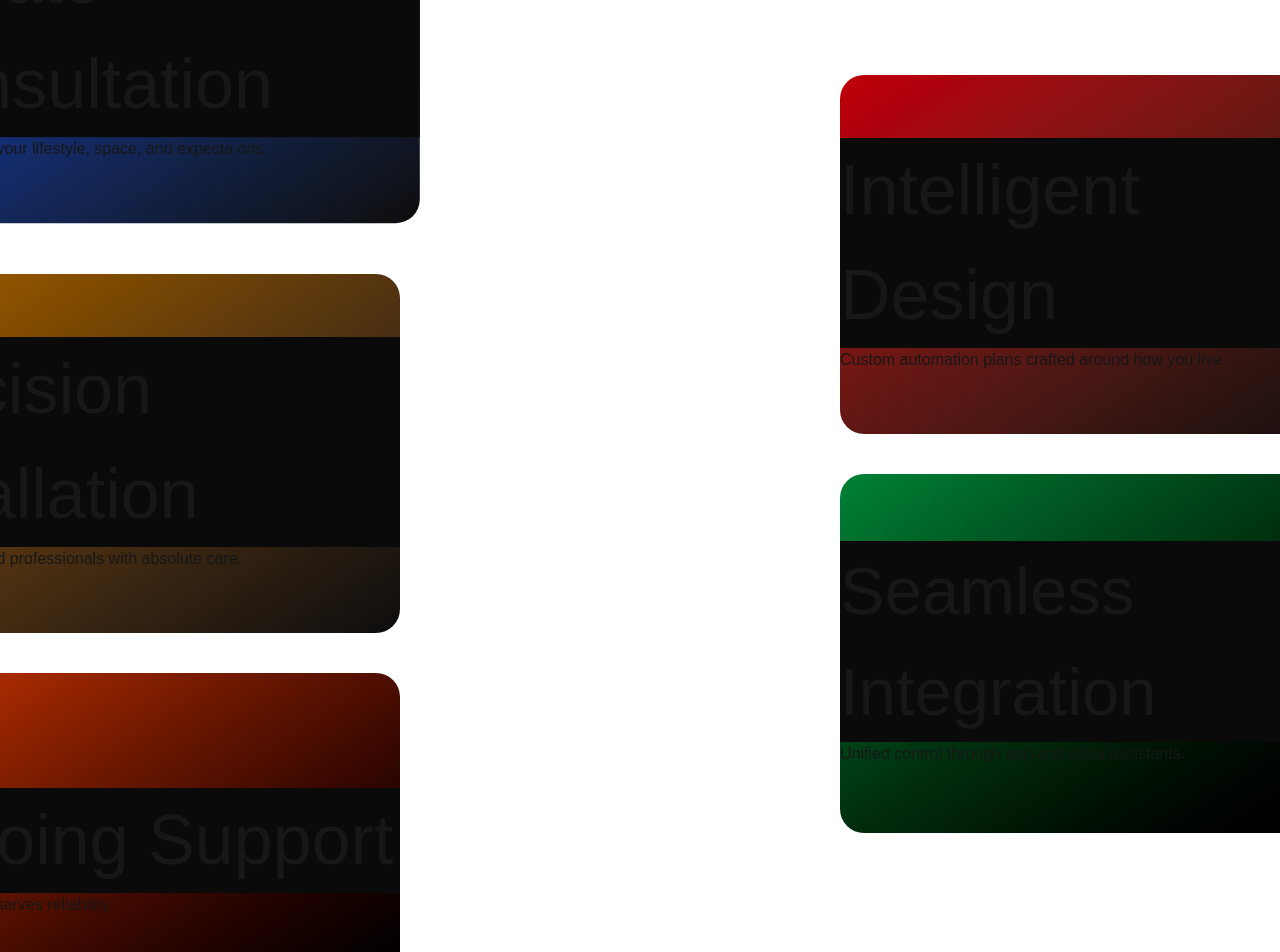
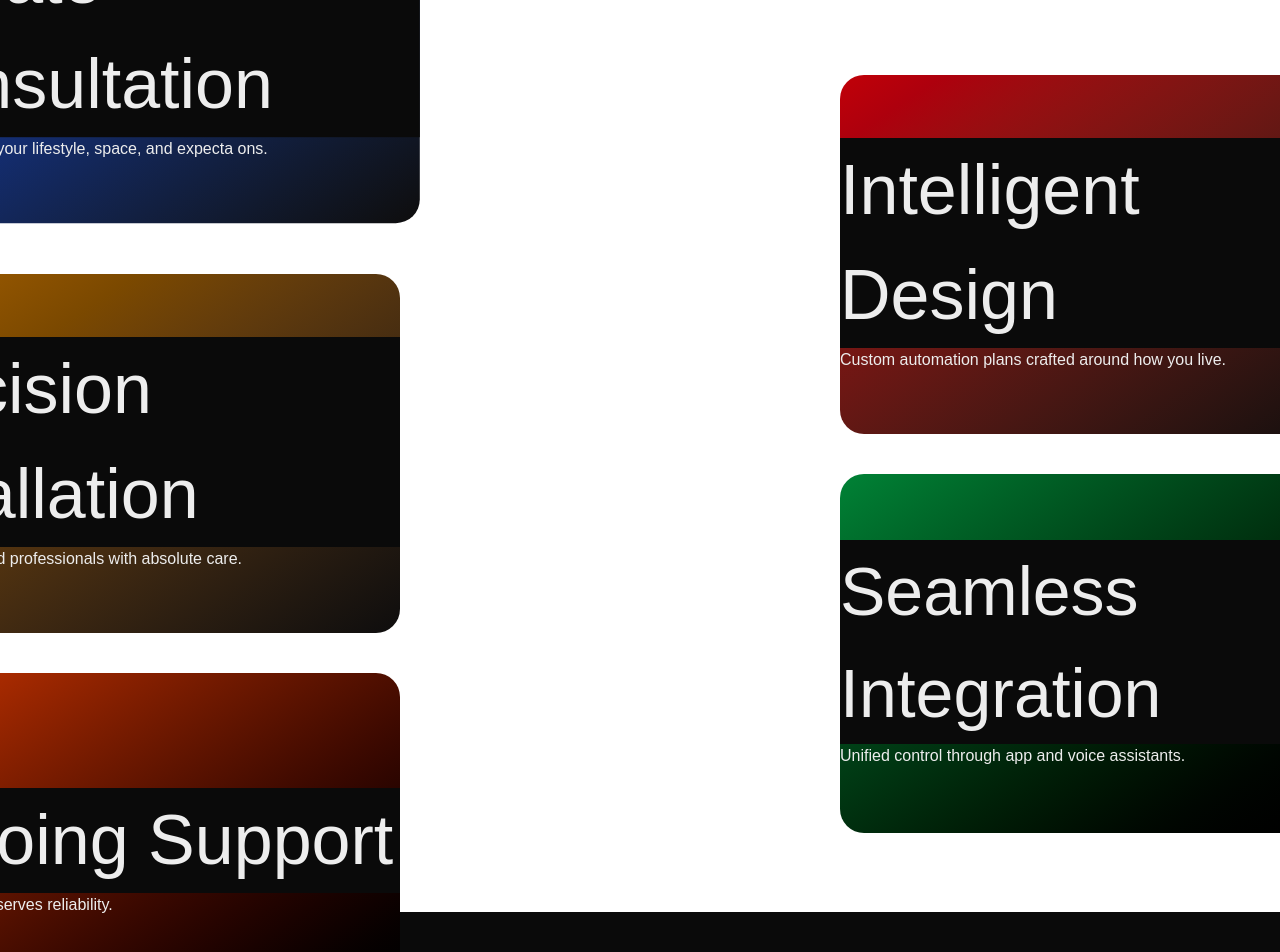
Before and after one commit to manthan20021/smartasure, a Next.js app: page /web/how-it-works in a window 1280 px wide. Shown: the part 880-1832 px from the top of the page. Built offline with nearby package versions, Linux system fonts and the light colour scheme.

Commit message:
resolve responsiveness

```diff
--- a/app/layout.tsx
+++ b/app/layout.tsx
@@ -24,7 +24,7 @@ export default function RootLayout({
   children: React.ReactNode;
 }>) {
   return (
-    <html lang="en" className="dark">
+    <html lang="en" className="bg-[#0A0A0A]">
       <body
         className={`${geistSans.variable} ${geistMono.variable} antialiased  `}
       >
--- a/app/page.tsx
+++ b/app/page.tsx
@@ -33,7 +33,7 @@ export default function Home() {
   }, [loaded]);
 
   return (
-       <ReactLenis root className="h-full w-full bg-[#0F0F0F]">
+       <ReactLenis root className="h-full w-full ">
          {!loaded && <Loader onComplete={() => setLoaded(true)} />}
 <TrionnCursor/>
  <Hero2/>
--- a/app/web/about/page.tsx
+++ b/app/web/about/page.tsx
@@ -154,7 +154,7 @@ export default function About() {
 
   return (
 
-    <div>
+    <div className="bg-[#0A0A0A] text-[#EDEDED]">
 {/* big screen */}
 
 <div
--- a/app/web/hero2/page.tsx
+++ b/app/web/hero2/page.tsx
@@ -43,7 +43,7 @@ useEffect(() => {
 
 
     return(
-        <div className="sm:h-screen mt-20 sm:mt-0 h-auto w-screen flex flex-col items-center">
+        <div className="sm:h-screen mt-20 sm:mt-0 h-auto w-screen flex flex-col items-center bg-[#0A0A0A] ">
            {/* heding text section */}
            <div className="sm:mt-49 mt-20 px-4  w-full flex flex-col items-center justify-center leading-none  sm:leading-20  ">
             <h1 className="text-[50px] sm:text-[100px] font-semibold text-[#b4c9c9]">
@@ -52,7 +52,7 @@ useEffect(() => {
                 <h1 className="sm:text-[100px] text-[50px] font-semibold text-[#b4c9c9]">
                 SMART LIVING ASSURED.
                 </h1>
-                <p className="sm:text-[18px] text-[12px] mt-5 leading-5 sm:flex flex-col justify-center items-center">
+                <p className="sm:text-[18px] text-[12px] text-white mt-5 leading-5 sm:flex flex-col justify-center items-center">
                     <span>Where intelligent technology blends seamlessly with refined</span>
                     <span>living creating homes that sense, respond, and </span>
                     <span>elevate every moment. </span>
--- a/app/web/how-it-works/page.tsx
+++ b/app/web/how-it-works/page.tsx
@@ -97,13 +97,13 @@ export default function HowItWorks() {
       </div>
 
       {/* CONTENT */}
-      <div className="w-full h-auto mt-20 mb-16">
+      <div className="w-full h-auto mt-20 mb-16 text-[#EDEDED]">
         <div className="grid grid-cols-1 lg:grid-cols-2 gap-10">
           <div
             ref={Ref1}
             className="w-full max-w-[676px] h-[260px] sm:h-[320px] lg:h-[359px] bg-gradient-to-br from-blue-700 to-[#0e0d0d] flex flex-col item-center justify-center   rounded-3xl"
           >
-          <h1 className="text-[72px] sm:text-[20px] lg:text-[70px] font-medium bg-[#0A0A0A] ">Private Consultation </h1>
+          <h1 className="text-[30px] lg:text-[70px] font-medium bg-[#0A0A0A] ">Private Consultation </h1>
           <p>We understand your lifestyle, space, and expecta ons. </p>
           </div>
 
@@ -111,7 +111,7 @@ export default function HowItWorks() {
             ref={Ref2}
             className="w-full max-w-[676px] h-[260px] sm:h-[320px] lg:h-[359px] bg-gradient-to-br from-red-700 to-[#0e0d0d] lg:mt-[200px] flex flex-col item-center justify-center rounded-3xl"
           >
-             <h1 className="text-[72px] sm:text-[20px] lg:text-[70px] font-medium bg-[#0A0A0A] ">Intelligent Design </h1>
+             <h1 className="text-[30px] lg:text-[70px] font-medium bg-[#0A0A0A] ">Intelligent Design </h1>
           <p>Custom automation plans crafted around how you live.</p>
           </div>
 
@@ -119,7 +119,7 @@ export default function HowItWorks() {
             ref={Ref3}
             className="w-full max-w-[676px] h-[260px] sm:h-[320px] lg:h-[359px] bg-gradient-to-br from-yellow-700 to-[#0e0d0d] lg:mt-[-200px] flex flex-col item-center justify-center rounded-3xl"
           >
-             <h1 className="text-[72px] sm:text-[20px] lg:text-[70px] font-medium bg-[#0A0A0A] ">Precision Installation</h1>
+             <h1 className="text-[30px] lg:text-[70px] font-medium bg-[#0A0A0A] ">Precision Installation</h1>
           <p>Executed by trained professionals with absolute care.</p>
           </div>
 
@@ -127,7 +127,7 @@ export default function HowItWorks() {
             ref={Ref4}
             className="w-full max-w-[676px] h-[260px] sm:h-[320px] lg:h-[359px] bg-gradient-to-br from-green-700 to-[#000000]  flex flex-col item-center justify-center rounded-3xl"
           >
-            <h1 className="text-[72px] sm:text-[20px] lg:text-[67px] font-medium bg-[#0A0A0A] ">Seamless Integration</h1>
+            <h1 className="text-[30px] lg:text-[68px] font-medium bg-[#0A0A0A] ">Seamless Integration</h1>
           <p>Unified control through app and voice assistants.</p>
           </div>
 
@@ -135,7 +135,7 @@ export default function HowItWorks() {
             ref={Ref5}
             className="w-full max-w-[676px] h-[260px] sm:h-[320px] lg:h-[359px] bg-gradient-to-br from-orange-700 to-[#000000] lg:mt-[-200px] flex flex-col item-center justify-center rounded-3xl"
           >
-            <h1 className="text-[72px] sm:text-[20px] lg:text-[70px] font-medium bg-[#0A0A0A] "> Ongoing Support </h1>
+            <h1 className="text-[30px] lg:text-[70px] font-medium bg-[#0A0A0A] "> Ongoing Support </h1>
           <p>Because luxury deserves reliability.</p>
           </div>
         </div>
--- a/app/web/what-we-creat/page.tsx
+++ b/app/web/what-we-creat/page.tsx
@@ -48,12 +48,13 @@ export default function HorizontalTest() {
   }, []);
 
   return (
-    <section className="w-full sm:block hidden bg-[#D5D5D5]">
+    <section className="w-full bg-[#D5D5D5]">
       <div
         ref={sectionRef}
         className="
           relative
-          h-screen
+          sm:h-screen
+          h-auto
           w-full
           overflow-hidden
         "
@@ -69,7 +70,7 @@ export default function HorizontalTest() {
           "
         >
           {/* PANEL 1 */}
-          <div className="panel  w-full h-screen flex items-center justify-center">
+          <div className="panel w-full h-screen flex items-center justify-center">
             <div className="text-center">
               <h5 className="text-[42px] sm:text-[64px] lg:text-[160px] font-medium text-white">
                 AN ECOSYSTEM
```
